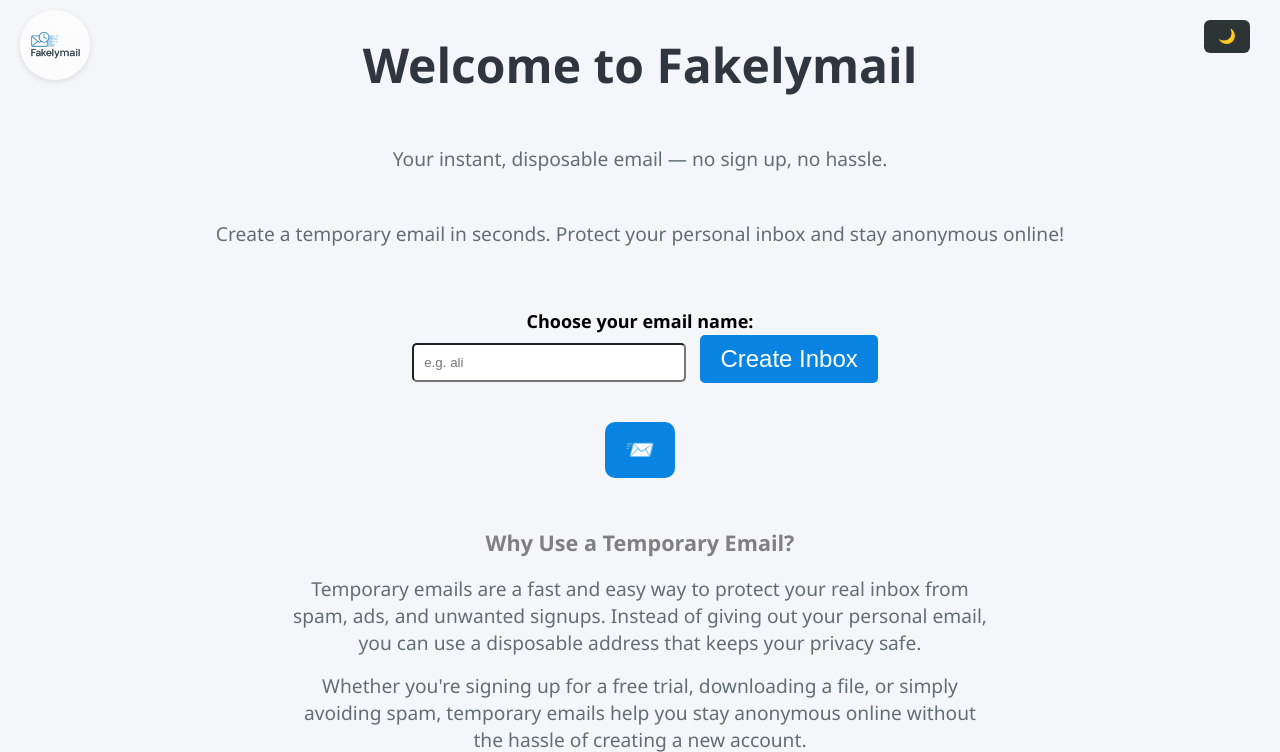
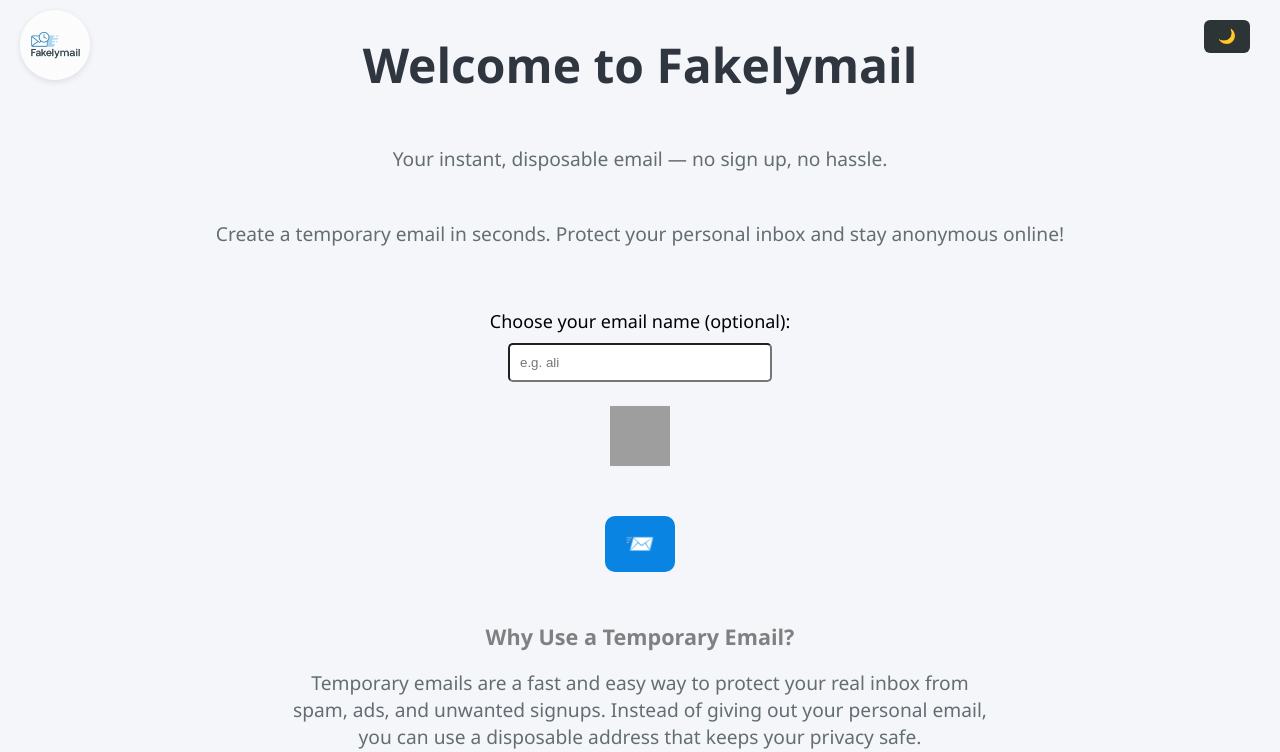
Before and after one commit to iiiiiMDK/Fakelymail, a Flask app: page / in a window 1280 px wide. Shown: the top 752 px of the page. Run offline with Flask 3, Linux system fonts and the light colour scheme; grey boxes are pictures that could not be loaded.

Commit message:
Added custom email selection and preview box styling

```diff
--- a/app.py
+++ b/app.py
@@ -27,11 +27,10 @@ def index():
     custom_name = request.args.get('custom')
     if custom_name:
         email = f"{custom_name.lower()}@fakelymail.com"
-        session['email'] = email
-    elif 'email' not in session:
-        session['email'] = generate_email()
+    else:
+        email = generate_email()
 
-    email = session['email']
+    session['email'] = email
 
     if email not in inboxes:
         inboxes[email] = {
--- a/templates/home.html
+++ b/templates/home.html
@@ -130,12 +130,11 @@
   <p>Your instant, disposable email — no sign up, no hassle.</p>
   <p style="margin-top: 1rem;">Create a temporary email in seconds. Protect your personal inbox and stay anonymous online!</p>
   <form action="/email" method="GET" style="text-align: center; margin: 30px 0;">
-    <label for="custom" style="font-size: 18px; font-weight: bold;">Choose your email name:</label><br>
-    <input type="text" name="custom" placeholder="e.g. ali" required
-           style="padding: 10px; width: 250px; border-radius: 5px; margin: 10px;">
-    <button type="submit"
-            style="padding: 10px 20px; border-radius: 5px; background-color: #0984e3; color: white; border: none;">
-      Create Inbox
+    <label for="custom" style="font-size: 18px;">Choose your email name (optional):</label><br>
+    <input type="text" name="custom" placeholder="e.g. ali"
+           style="padding: 10px; width: 240px; margin: 10px; border-radius: 5px;"><br>
+    <button type="submit" style="background: none; border: none; cursor: pointer;">
+      <img src="/static/envelope.png" alt="Generate Inbox" width="60" height="60">
     </button>
   </form>
   <!-- زر الدخول كأيقونة -->
```
